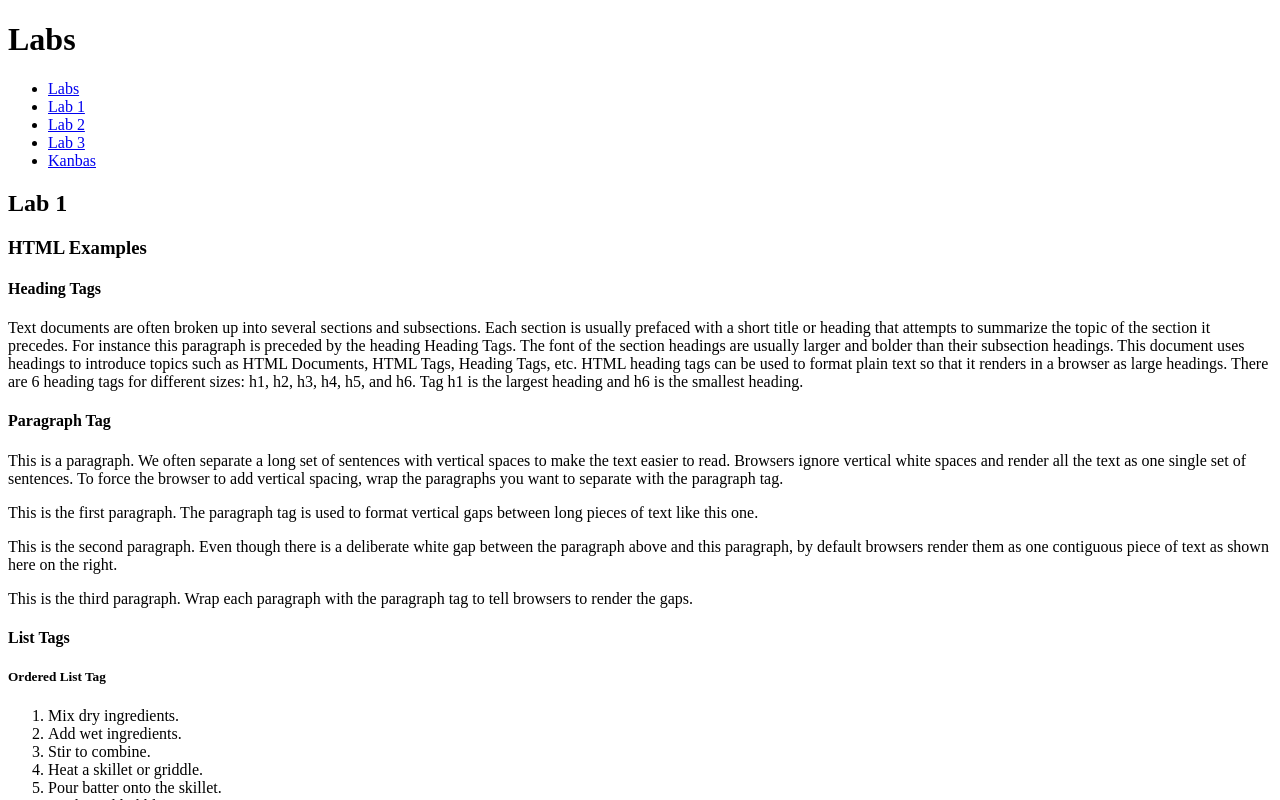
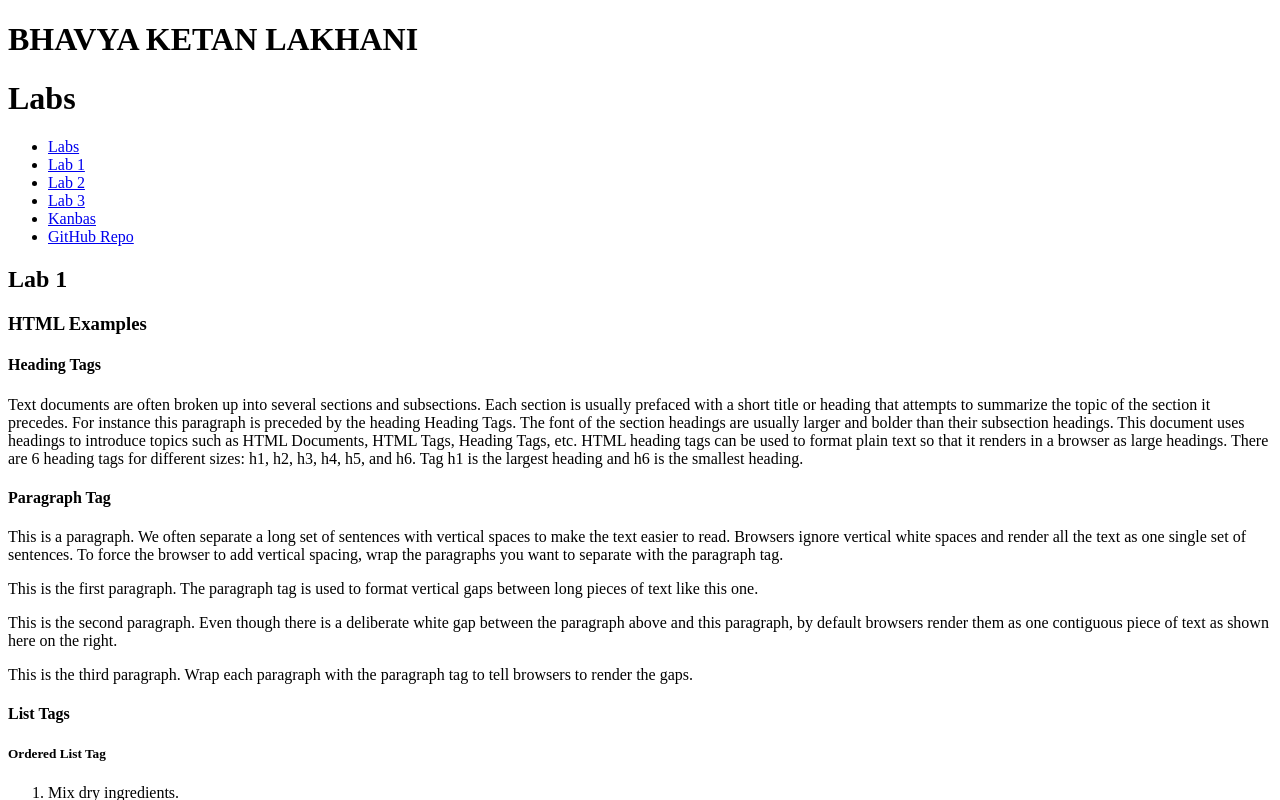
Before and after one commit to Bhavyalakhani/kanbas-react-web-app, a React (Create React App) app: page /#/Labs/Lab1 in a window 1280 px wide. Shown: the top 800 px of the page. Built offline with nearby package versions, Linux system fonts and the light colour scheme.

Commit message:
fixes for deliverable

```diff
--- a/src/Kanbas/index.tsx
+++ b/src/Kanbas/index.tsx
@@ -15,6 +15,7 @@ export default function Kanbas() {
             <Route path="/" element={<Navigate to="/Kanbas/Account" />} />
             <Route path="/Account/*" element={<Account />} />
             <Route path="/Dashboard" element={<Dashboard />} />
+            <Route path="/Courses/*" element={<Courses />} />
             <Route path="/Courses/:cid/*" element={<Courses />} />
             <Route path="/Calendar" element={<h1>Calendar</h1>} />
             <Route path="/Inbox" element={<h1>Inbox</h1>} />
--- a/src/Labs/TOC.tsx
+++ b/src/Labs/TOC.tsx
@@ -8,6 +8,7 @@ export default function TOC() {
         <li><Link to="/Labs/Lab2">Lab 2</Link></li>
         <li><Link to="/Labs/Lab3">Lab 3</Link></li>
         <li><Link to="/Kanbas">Kanbas</ Link></li>
+        <li><Link id='wd-github' to="https://github.com/Bhavyalakhani/kanbas-react-web-app">GitHub Repo</Link></li>
       </ul>
     );
   }
--- a/src/Labs/index.tsx
+++ b/src/Labs/index.tsx
@@ -7,6 +7,7 @@ import Lab2 from "./Lab2";
 export default function Labs() {
   return (
     <div id="wd-labs">
+      <h1>BHAVYA KETAN LAKHANI</h1>
       <h1>Labs</h1>
       <TOC />
       <Routes>
```
